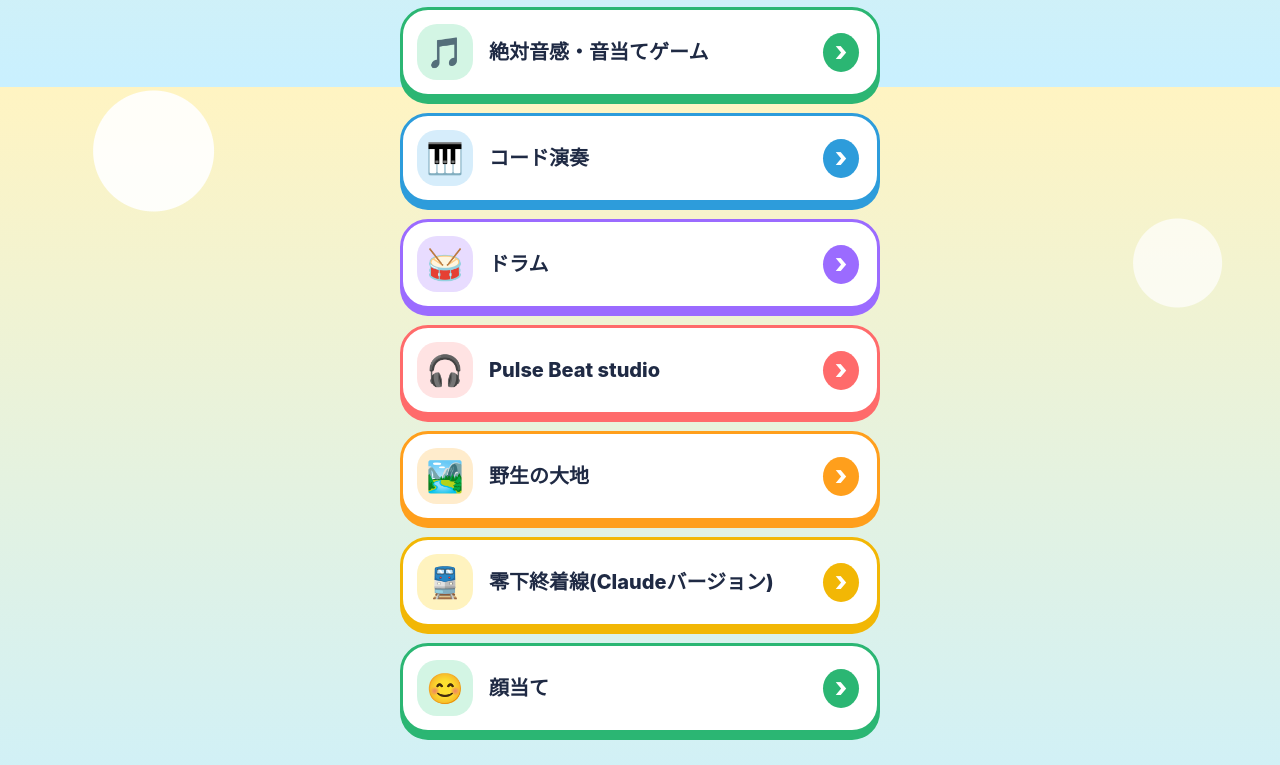
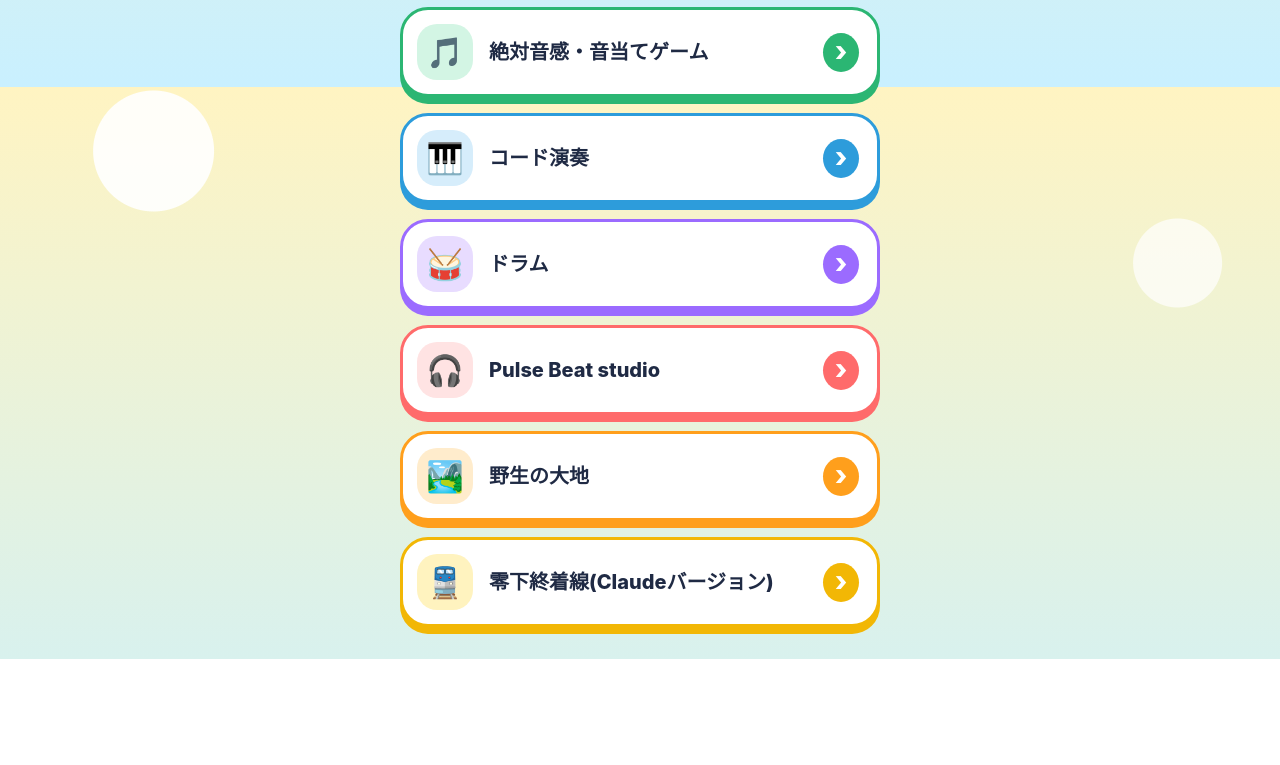
Before and after one commit to koretaka2026-prog/kankyojoho, a plain HTML site: page index.html in a window 1280 px wide. Shown: the part 2313-3078 px from the top of the page. After the commit the page ends 2972 px from the top, so only its background shows below. Drawn offline with Linux system fonts and the light colour scheme.

Commit message:
Update index.html

```diff
--- a/index.html
+++ b/index.html
@@ -189,7 +189,6 @@
     <a href="https://koretaka2026-prog.github.io/index/pulse_beat_studio.html"><span class="icon">🎧</span><span class="label">Pulse Beat studio</span></a>
     <a href="https://koretaka2026-prog.github.io/index/breath_of_the_wild.html"><span class="icon">🏞️</span><span class="label">野生の大地</span></a>
     <a href="no_terminal.html"><span class="icon">🚆</span><span class="label">零下終着線(Claudeバージョン)</span></a>
-    <a href="GuessName.html"><span class="icon">😊</span><span class="label">顔当て</span></a>
   </nav>
 </div>
 
```
